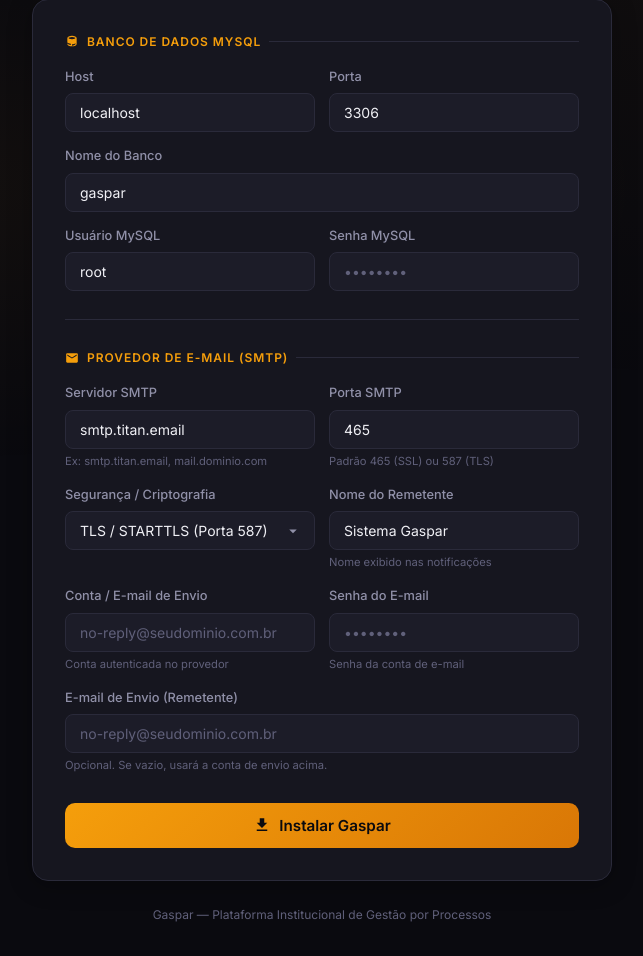
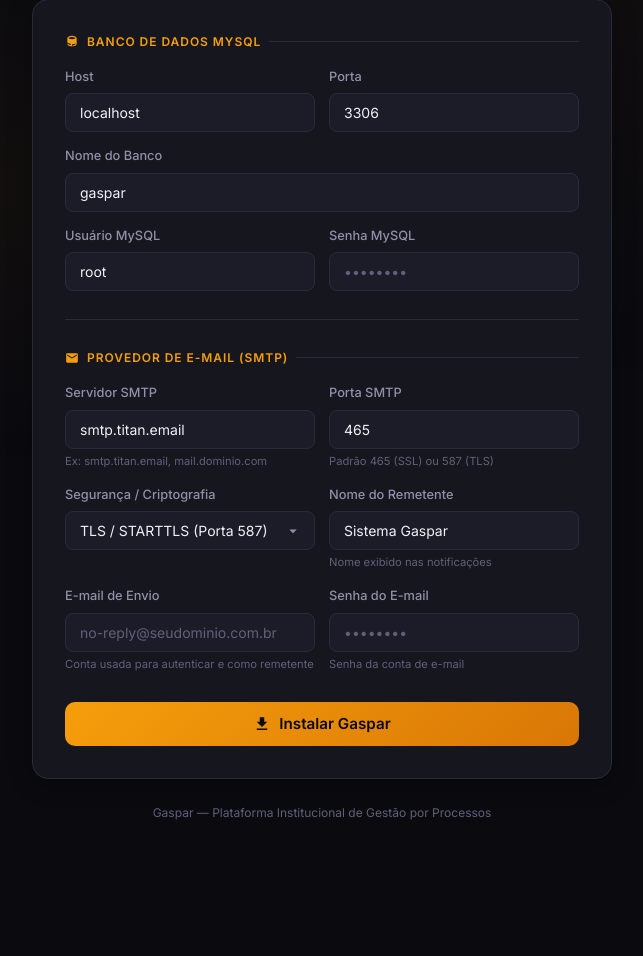
Before and after one commit to gustavosouto02/Gaspar, a Laravel app: page /instalar in a window 1280 px wide. Shown: the part 212-1168 px from the top of the page, without its empty margins (318-961 px from the left). After the commit the page ends 1032 px from the top, so only its background shows below. Run offline with Laravel 12, Linux system fonts and the light colour scheme; some libraries are stand-ins or nearby versions.

Commit message:
fix(instalador): deixa um só campo de e-mail de envio
A tela de instalação pedia "Conta / E-mail de Envio" e, logo abaixo, "E-mail
de Envio (Remetente)", que na prática recebiam o mesmo endereço.

Fica um único campo, usado para autenticar no SMTP e como remetente. Sem ele,
o remetente continua sendo no-reply@gaspar.com.br. A tela de confirmação
deixa de repetir o endereço.

Co-Authored-By: Claude Sonnet 5.5 <noreply@anthropic.com>

```diff
--- a/app/Http/Controllers/InstaladorController.php
+++ b/app/Http/Controllers/InstaladorController.php
@@ -52,7 +52,6 @@ class InstaladorController extends Controller
             'mail_password'     => 'nullable|string|max:255',
             'mail_encryption'   => 'nullable|string|in:ssl,tls,none',
             'mail_from_name'    => 'nullable|string|max:150',
-            'mail_from_address' => 'nullable|string|max:255',
         ]);
 
         // 1. Testa conexão MySQL e cria o banco se não existir
@@ -142,7 +141,7 @@ class InstaladorController extends Controller
         $mailPassword = $request->input('mail_password') ?: '';
         $mailEncryption = $request->input('mail_encryption') ?: 'ssl';
         $mailFromName = $request->input('mail_from_name') ?: 'Sistema Gaspar';
-        $mailFromAddress = $request->input('mail_from_address') ?: ($mailUsername ?: 'no-reply@gaspar.com.br');
+        $mailFromAddress = $mailUsername ?: 'no-reply@gaspar.com.br';
 
         $mailScheme = ($mailEncryption === 'ssl' || $mailPort === '465') ? 'smtps' : 'smtp';
         if ($mailEncryption === 'none') {
@@ -193,7 +192,6 @@ class InstaladorController extends Controller
             'admin_password'    => 'admin',
             'mail_host'         => $mailHost,
             'mail_port'         => $mailPort,
-            'mail_username'     => $mailUsername,
             'mail_encryption'   => $mailEncryption,
             'mail_from_address' => $mailFromAddress,
             'mail_from_name'    => $mailFromName,
--- a/resources/views/instalar.blade.php
+++ b/resources/views/instalar.blade.php
@@ -552,11 +552,11 @@
 
                         <div class="form-grid-row">
                             <div class="form-group">
-                                <label for="mail_username">Conta / E-mail de Envio</label>
+                                <label for="mail_username">E-mail de Envio</label>
                                 <input type="text" id="mail_username" name="mail_username"
                                     value="{{ old('mail_username') }}"
                                     placeholder="no-reply@seudominio.com.br">
-                                <span class="input-hint">Conta autenticada no provedor</span>
+                                <span class="input-hint">Conta usada para autenticar e como remetente</span>
                             </div>
                             <div class="form-group">
                                 <label for="mail_password">Senha do E-mail</label>
@@ -565,14 +565,6 @@
                                     placeholder="••••••••">
                                 <span class="input-hint">Senha da conta de e-mail</span>
                             </div>
-                        </div>
-
-                        <div class="form-group">
-                            <label for="mail_from_address">E-mail de Envio (Remetente)</label>
-                            <input type="text" id="mail_from_address" name="mail_from_address"
-                                value="{{ old('mail_from_address') }}"
-                                placeholder="no-reply@seudominio.com.br">
-                            <span class="input-hint">Opcional. Se vazio, usará a conta de envio acima.</span>
                         </div>
                     </div>
                 </div>
@@ -593,17 +585,6 @@
     </div>
 
     <script>
-        const mailUsernameInput = document.getElementById('mail_username');
-        const mailFromInput = document.getElementById('mail_from_address');
-
-        if (mailUsernameInput && mailFromInput) {
-            mailUsernameInput.addEventListener('input', function() {
-                if (!mailFromInput.value) {
-                    mailFromInput.placeholder = this.value || 'no-reply@seudominio.com.br';
-                }
-            });
-        }
-
         document.getElementById('installForm').addEventListener('submit', function () {
             const btn = document.getElementById('btnInstall');
             btn.classList.add('loading');
```
Also changed, not shown: resources/views/instalado.blade.php (+1 -7 lines).
